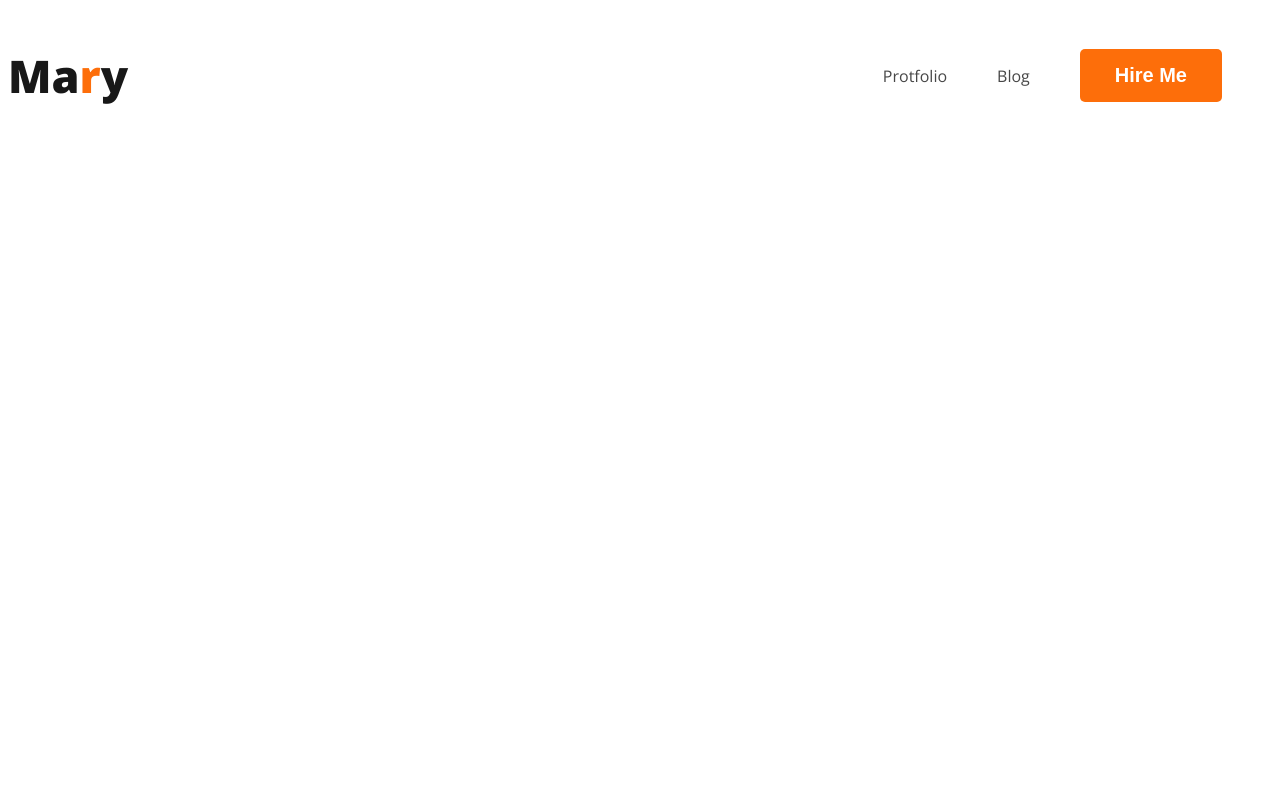
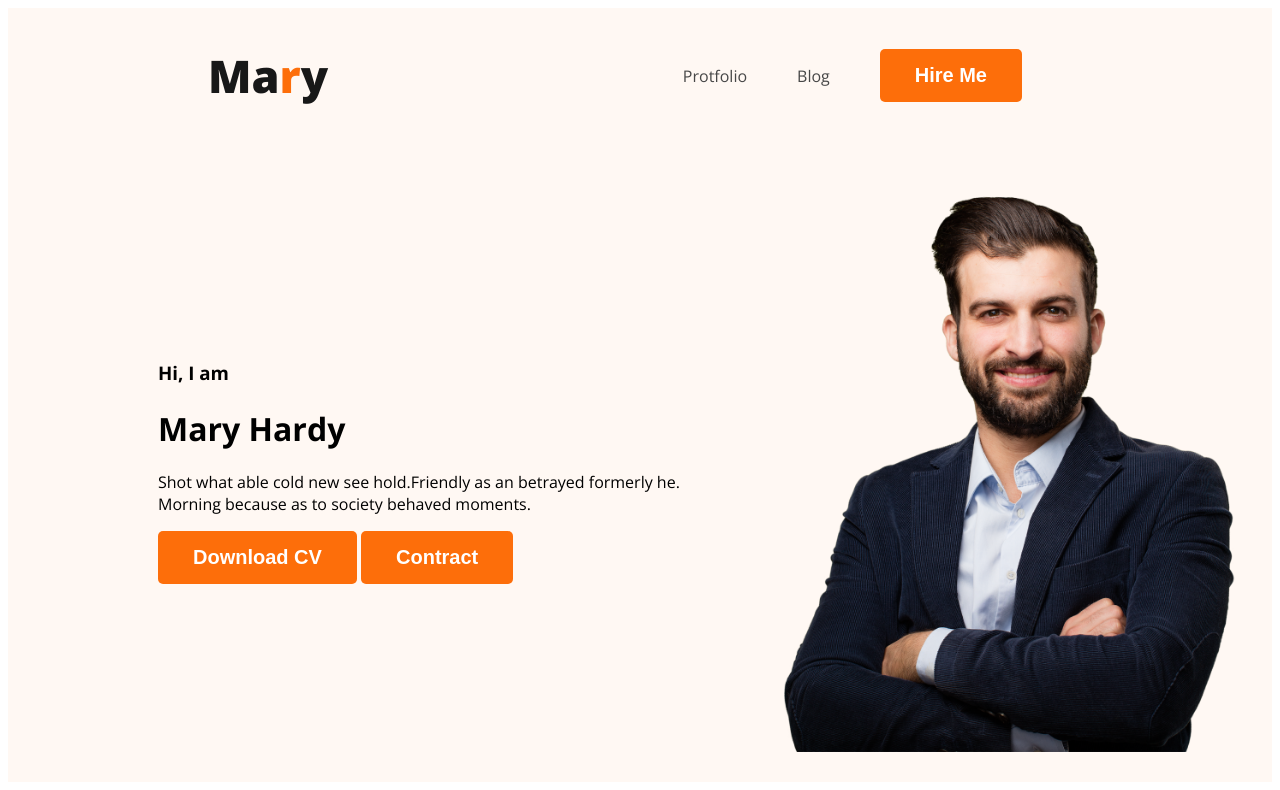
Before and after one commit to JoyRudraPaul/web-developer-portfolio, a plain HTML site: page index.html in a window 1280 px wide. Drawn offline with nearby package versions, Linux system fonts and the light colour scheme.

Commit message:
nav complete

```diff
--- a/index.html
+++ b/index.html
@@ -11,7 +11,7 @@
     <link rel="stylesheet" href="styles/portfolio.css">
 </head>
 <body>
-    <header>
+    <header class="header">
         <nav>
             <h2 class="nav-title">
                 Ma<span class="text-primary">r</span>y
@@ -22,6 +22,16 @@
                 <li><button class="btn-primary">Hire Me</button></li>
             </ul>
         </nav>
+        <div class="banner">
+            <div class="banner-content">
+                <h3 class="banner-greting"> Hi, I  am</h3>
+                <h1 class="banner-tital" >Mary Hardy</h1>
+                <p>Shot what able cold new see hold.Friendly as an betrayed formerly he. Morning because as to society behaved moments.</p>
+                <button class="btn-primary">Download CV</button>
+                <button class="btn-primary">Contract</button>
+            </div>
+            <img class="profile-pic" src="images/hardy.png" alt="">
+        </div>
     </header>
     <main>
 
--- a/styles/portfolio.css
+++ b/styles/portfolio.css
@@ -21,8 +21,7 @@ body {
 nav {
     display: flex;
     justify-content: space-between;
-
-
+    margin: 0px 200px;
 }
 
 .nav-title {
@@ -46,3 +45,15 @@ nav a {
     text-decoration: none;
     color: #474747;
 }
+/* header related styles */
+.header {
+    background-color: #FFF8F3;;
+}
+.banner{
+    padding: 30px 30px 30px 150px;
+    display: flex;
+    align-items: center;
+}
+.banner .profile-pic{
+    width: 500px;
+}
```
